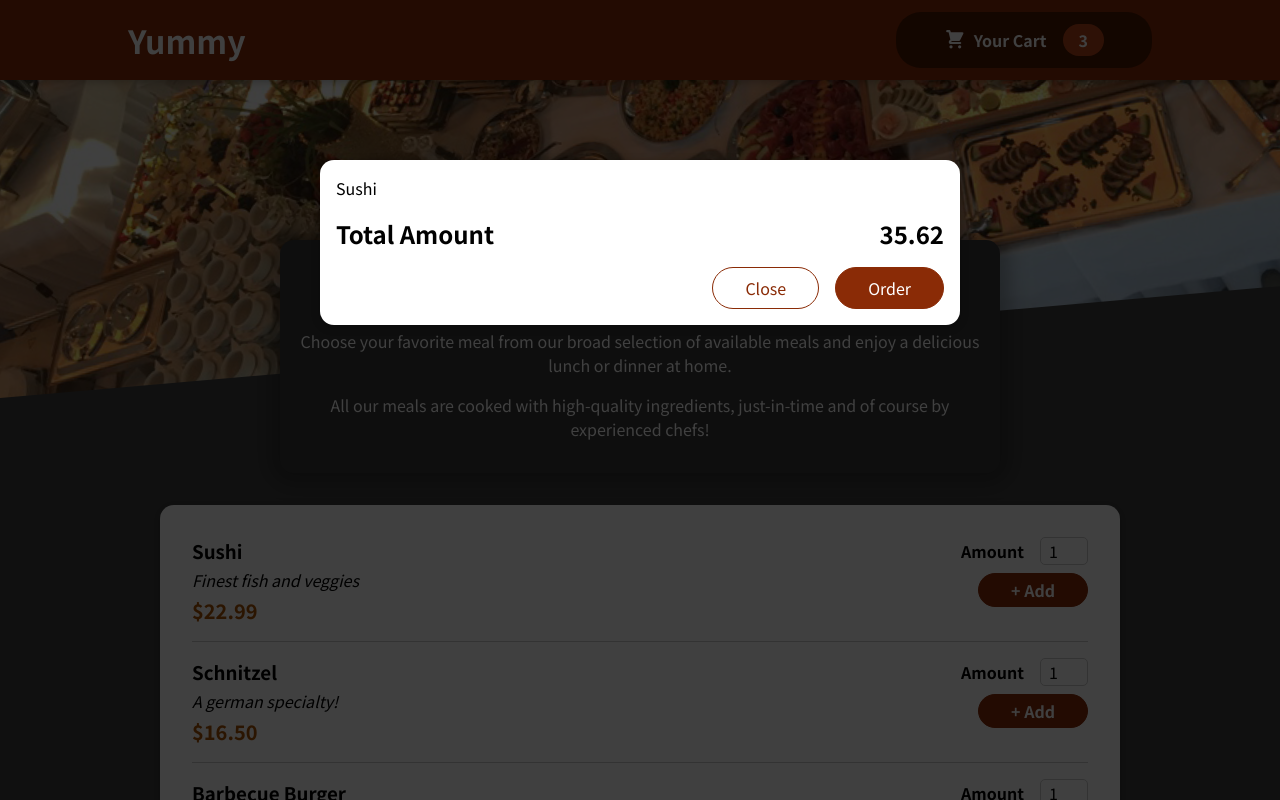
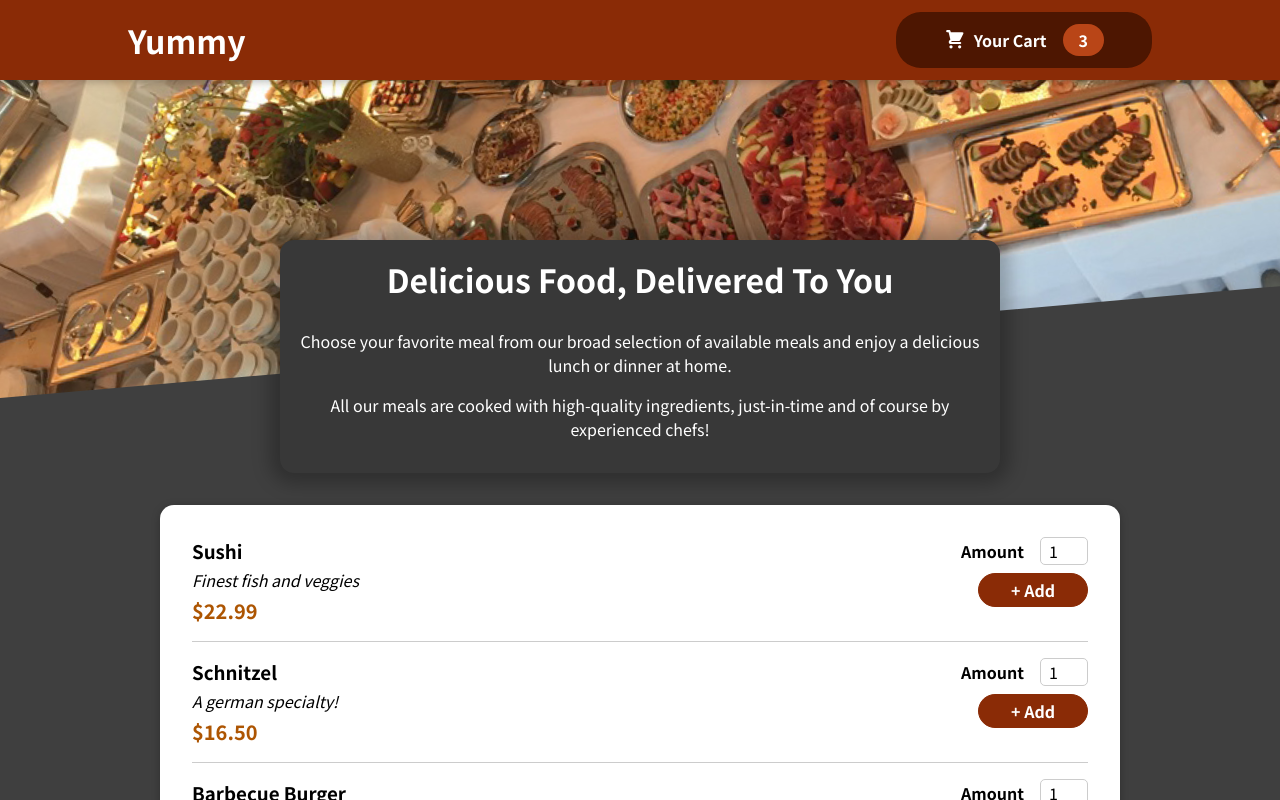
Before and after one commit to hjamienordstrom/order-food, a React (Create React App) app in the folder order-food/: page / in a window 1280 px wide. Shown: the top 800 px of the page. Built offline with nearby package versions, Linux system fonts and the light colour scheme.

Commit message:
cart toggle

```diff
--- a/order-food/src/App.js
+++ b/order-food/src/App.js
@@ -1,13 +1,20 @@
-import { Fragment } from 'react';
+import { Fragment,useState } from 'react';
 import Header from './components/Layout/Header';
 import Meals from './components/Meals/Meals';
 import Cart from './components/Cart/Cart';
 
 function App() {
+  const [cartIsShown,setCartIsShown] = useState(false);
+  const showCartHandler = () => {
+    setCartIsShown(true)
+  }
+  const hideCartHandler = () => {
+    setCartIsShown(false)
+  }
   return (
     <Fragment>
-      <Cart />
-      <Header />
+      {cartIsShown && <Cart  onClose={hideCartHandler}/>}
+      <Header onShowCart={showCartHandler}/>
       <main>
         <Meals />
       </main>
--- a/order-food/src/components/Cart/Cart.js
+++ b/order-food/src/components/Cart/Cart.js
@@ -1,4 +1,4 @@
-import Model from '../UI/Model';
+import Modal from '../UI/Modal';
 import classes from './Cart.module.css';
 
 const Cart = (props) => {
@@ -10,19 +10,17 @@ const Cart = (props) => {
     </ul>
   );
 
-  return (
-    <Model>
+  return <Modal onClose={props.onClose}>
       {cartItems}
       <div className={classes.total}>
         <span>Total Amount</span>
         <span>35.62</span>
       </div>
       <div className={classes.actions}>
-        <button className={classes['button--alt']}>Close</button>
+        <button className={classes['button--alt']} onClick={props.onClose}>Close</button>
         <button className={classes.button}>Order</button>
       </div>
-    </Model>
-  );
+    </Modal>
 };
 
 export default Cart;
--- a/order-food/src/components/Layout/Header.js
+++ b/order-food/src/components/Layout/Header.js
@@ -7,7 +7,7 @@ const Header = (props) => {
     return <Fragment>
         <header className={classes.header}>
             <h1>Yummy</h1>
-            <HeaderCardButton />
+            <HeaderCardButton onClick={props.onShowCart}/>
         </header>
         <div className={classes['main-image']}>
             <img src={mealsImage} alt="A table full of delicious food!"/>
--- a/order-food/src/components/Layout/HeaderCartButton.js
+++ b/order-food/src/components/Layout/HeaderCartButton.js
@@ -2,7 +2,7 @@ import CartIcon from '../Cart/CartIcon';
 import classes from './HeaderCardButton.module.css'
 
 const HeaderCardButton = (props) => {
-    return <button className = {classes.button}>
+    return <button className = {classes.button} onClick={props.onClick}>
         <span className={classes.icon}>
             <CartIcon />
         </span>
--- /dev/null
+++ b/order-food/src/components/UI/Modal.js
@@ -0,0 +1,22 @@
+import { Fragment } from 'react'
+import ReactDOM from 'react-dom'
+import classes from './Modal.module.css'
+
+const Backdrop = props =>{
+    return <div className={classes.backdrop} onClick={props.onClose} />
+}
+const ModalOverlay= props =>{
+    return <div className={classes.modal}>
+        <div className={classes.content}>{props.children}</div>
+    </div>
+}
+
+const portalElement = document.getElementById('overlays')
+const Modal = props => {
+    return<Fragment>
+        {ReactDOM.createPortal(<Backdrop onClose={props.onClose}/>,portalElement)}
+        {ReactDOM.createPortal(<ModalOverlay>{props.children}</ModalOverlay>,portalElement)}
+    </Fragment>
+}
+
+export default Modal;
--- a/order-food/src/components/UI/Model.module.css
+++ b/order-food/src/components/UI/Modal.module.css
@@ -8,7 +8,7 @@
     background-color: rgba(0, 0, 0, 0.75);
   }
 
-.model {
+.modal {
 position: fixed;
 top: 20vh;
 left: 5%;
@@ -22,7 +22,7 @@ animation: slide-down 300ms ease-out forwards;
 }
 
 @media (min-width: 768px) {
-.model {
+.modal {
     width: 40rem;
     left: calc(50% - 20rem);
 }
--- a/order-food/src/components/UI/Model.js
+++ /dev/null
@@ -1,22 +0,0 @@
-import { Fragment } from 'react'
-import ReactDOM from 'react-dom'
-import classes from './Model.module.css'
-
-const Backdrop = props =>{
-    return <div className={classes.backdrop} />
-}
-const ModelOverlay= props =>{
-    return <div className={classes.model}>
-        <div className={classes.content}>{props.children}</div>
-    </div>
-}
-
-const portalElement = document.getElementById('overlays')
-const Model = props => {
-    return<Fragment>
-        {ReactDOM.createPortal(<Backdrop />,portalElement)}
-        {ReactDOM.createPortal(<ModelOverlay>{props.children}</ModelOverlay>,portalElement)}
-    </Fragment>
-}
-
-export default Model;
```
Also changed, not shown: order-food/src/store/cart-context.js (added).
